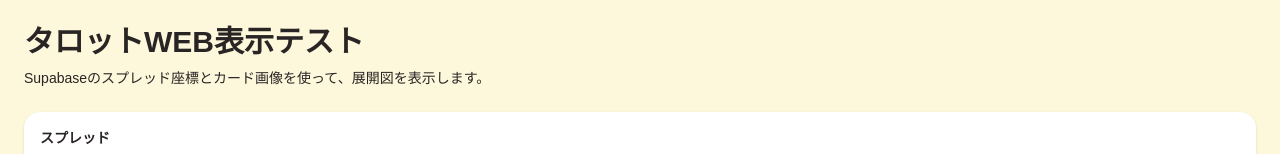
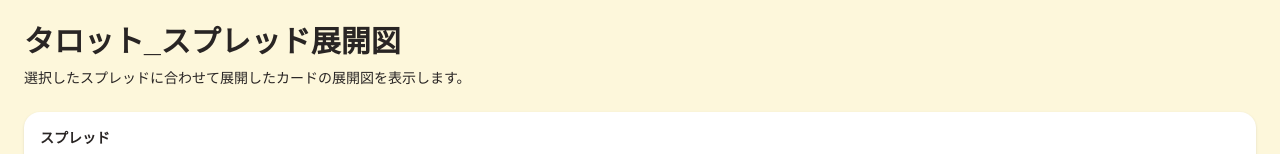
Before and after one commit to happysuccessblog-rgb/tarot-web, a Next.js app: page / in a window 1280 px wide. Shown: the top 154 px of the page. Built offline with nearby package versions, Linux system fonts and the light colour scheme; no server answers; the database is empty.

Commit message:
Update header text and description in page.tsx

```diff
--- a/app/page.tsx
+++ b/app/page.tsx
@@ -422,9 +422,9 @@
     <main className="min-h-screen bg-[#fdf7db] p-6 text-stone-800">
       <div className="mx-auto max-w-7xl space-y-6">
         <header>
-          <h1 className="text-3xl font-bold">タロットWEB表示テスト</h1>
+          <h1 className="text-3xl font-bold">タロット_スプレッド展開図</h1>
           <p className="mt-2 text-sm">
-            Supabaseのスプレッド座標とカード画像を使って、展開図を表示します。
+            選択したスプレッドに合わせて展開したカードの展開図を表示します。
           </p>
         </header>
 
```
